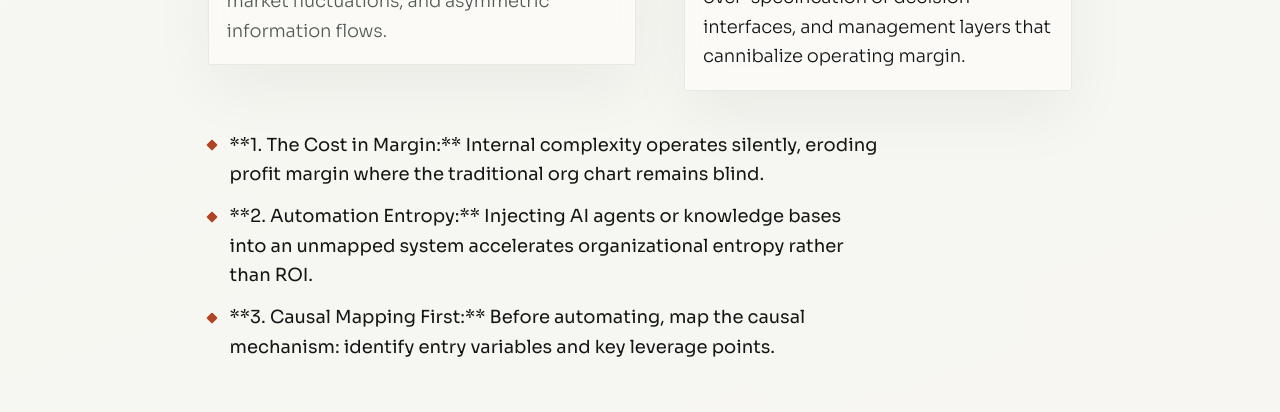
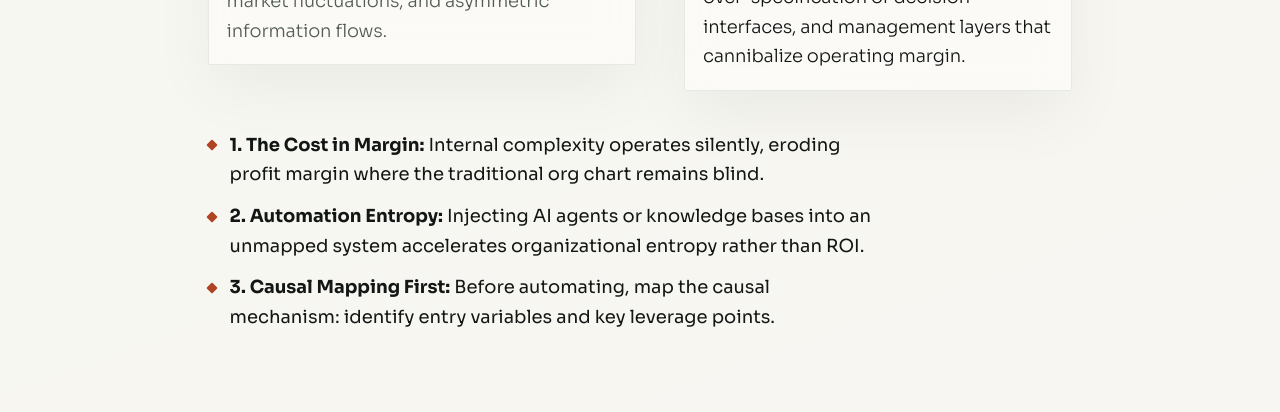
Before and after one commit to willkwolf/Thinking-as-a-Service, a React (Vite) app: page / in a window 1280 px wide. Shown: the part 1640-2052 px from the top of the page. Built offline with nearby package versions, Linux system fonts and the light colour scheme.

Commit message:
fix: remove literal markdown stars and resolve D3 hover circle displacement

```diff
--- a/src/components/sections/DiagnosisLayer.tsx
+++ b/src/components/sections/DiagnosisLayer.tsx
@@ -32,7 +32,9 @@ export function DiagnosisLayer() {
         <Reveal delay={0.16}>
           <ul className="bullet-list bullet-list--critical" style={{ marginTop: '2.5rem' }}>
             {diagnosis.bullets.map((b) => (
-              <li key={b}>{b}</li>
+              <li key={b.text}>
+                <strong>{b.highlight}</strong> {b.text}
+              </li>
             ))}
           </ul>
         </Reveal>
--- a/src/components/ui/CemstwoGraph.css
+++ b/src/components/ui/CemstwoGraph.css
@@ -75,12 +75,11 @@
   fill: var(--panel-solid);
   stroke: var(--line-strong);
   stroke-width: 0.5;
-  transition: all 0.25s ease;
+  transition: r 0.25s cubic-bezier(0.4, 0, 0.2, 1), fill 0.25s cubic-bezier(0.4, 0, 0.2, 1), stroke 0.25s cubic-bezier(0.4, 0, 0.2, 1), stroke-width 0.25s cubic-bezier(0.4, 0, 0.2, 1);
 }
 
 .cemstwo-graph__node-group:hover .cemstwo-graph__node {
   stroke: var(--blueprint);
-  transform: scale(1.1);
 }
 
 .cemstwo-graph__node--active {
--- a/src/components/ui/CemstwoGraph.tsx
+++ b/src/components/ui/CemstwoGraph.tsx
@@ -122,7 +122,7 @@ export function CemstwoGraph() {
       .attr('cy', (d) => d.y)
       .attr('r', 5)
       .attr('class', 'cemstwo-graph__node')
-      .style('transition', 'all 0.25s cubic-bezier(0.4, 0, 0.2, 1)');
+      .style('transition', 'r 0.25s cubic-bezier(0.4, 0, 0.2, 1), fill 0.25s cubic-bezier(0.4, 0, 0.2, 1), stroke 0.25s cubic-bezier(0.4, 0, 0.2, 1), stroke-width 0.25s cubic-bezier(0.4, 0, 0.2, 1)');
 
     // Append text letter label
     nodes
@@ -133,7 +133,7 @@ export function CemstwoGraph() {
       .attr('dominant-baseline', 'central')
       .attr('class', 'cemstwo-graph__label')
       .text((d) => d.id)
-      .style('transition', 'all 0.25s cubic-bezier(0.4, 0, 0.2, 1)');
+      .style('transition', 'fill 0.25s cubic-bezier(0.4, 0, 0.2, 1), font-size 0.25s cubic-bezier(0.4, 0, 0.2, 1)');
 
   }, [cemstwo]);
 
--- a/src/content/site.ts
+++ b/src/content/site.ts
@@ -98,9 +98,9 @@ export const siteContent = {
           text: 'Acoplamiento estrecho de procesos lineales, sobre-especificación de interfaces de decisión y proliferación de capas de gestión que canibalizan el margen operativo.',
         },
         bullets: [
-          '**1. El Costo en el Margen:** La complejidad interna opera silenciosamente, cobrándose en el margen de rentabilidad lo que el organigrama tradicional oculta.',
-          '**2. El Caos de la Automatización:** Inyectar agentes de IA o bases de conocimiento en una estructura no mapeada acelera la entropía organizativa en lugar del retorno.',
-          '**3. Descripción Causal Previa:** Antes de automatizar, describa el sistema: identifique las variables de entrada y los puntos de apalancamiento.',
+          { highlight: '1. El Costo en el Margen:', text: 'La complejidad interna opera silenciosamente, cobrándose en el margen de rentabilidad lo que el organigrama tradicional oculta.' },
+          { highlight: '2. El Caos de la Automatización:', text: 'Inyectar agentes de IA o bases de conocimiento en una estructura no mapeada acelera la entropía organizativa en lugar del retorno.' },
+          { highlight: '3. Descripción Causal Previa:', text: 'Antes de automatizar, describa el sistema: identifique las variables de entrada y los puntos de apalancamiento.' },
         ],
       },
       formula: {
@@ -390,9 +390,9 @@ export const siteContent = {
           text: 'Tight coupling of linear processes, over-specification of decision interfaces, and management layers that cannibalize operating margin.',
         },
         bullets: [
-          '**1. The Cost in Margin:** Internal complexity operates silently, eroding profit margin where the traditional org chart remains blind.',
-          '**2. Automation Entropy:** Injecting AI agents or knowledge bases into an unmapped system accelerates organizational entropy rather than ROI.',
-          '**3. Causal Mapping First:** Before automating, map the causal mechanism: identify entry variables and key leverage points.',
+          { highlight: '1. The Cost in Margin:', text: 'Internal complexity operates silently, eroding profit margin where the traditional org chart remains blind.' },
+          { highlight: '2. Automation Entropy:', text: 'Injecting AI agents or knowledge bases into an unmapped system accelerates organizational entropy rather than ROI.' },
+          { highlight: '3. Causal Mapping First:', text: 'Before automating, map the causal mechanism: identify entry variables and key leverage points.' },
         ],
       },
       formula: {
```
Also changed, not shown: 1 other file (tests, documents, lock files or other folders).
